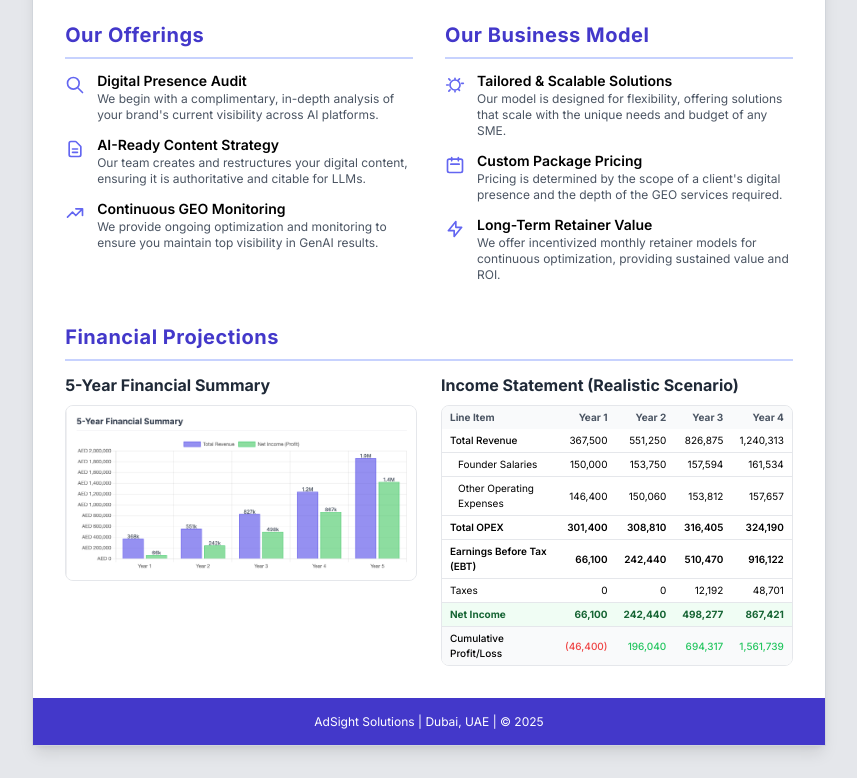
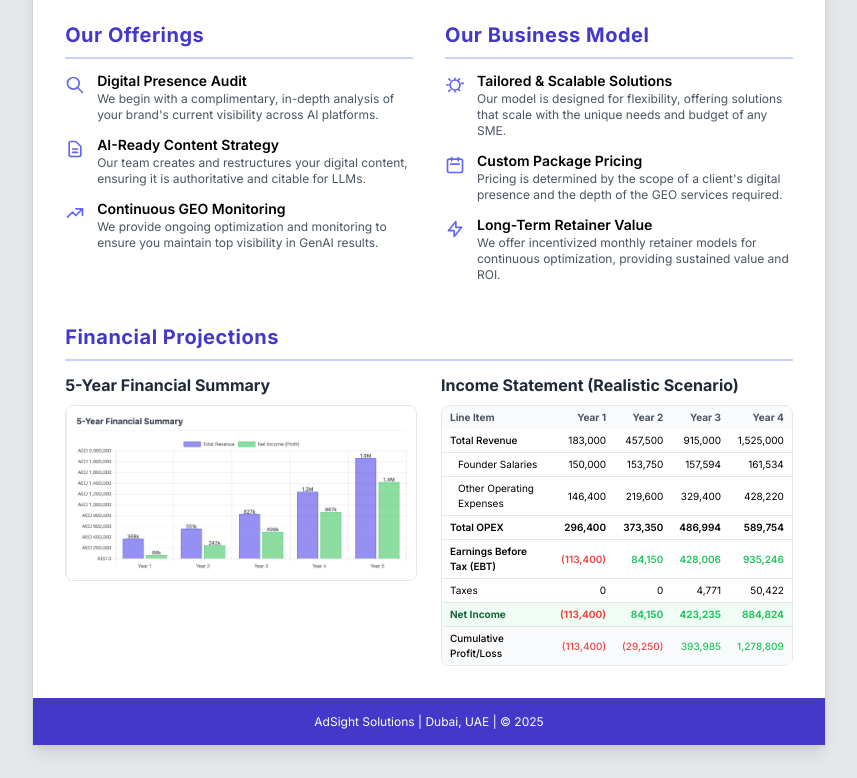
Before and after one commit to sagittarius251201/Brochure, a plain HTML site: page index.html in a window 1280 px wide. Shown: the part 409-1187 px from the top of the page, without its empty margins (211-1068 px from the left). Drawn offline with nearby package versions, Linux system fonts and the light colour scheme.

Commit message:
Update index.html

```diff
--- a/index.html
+++ b/index.html
@@ -67,6 +67,8 @@
                      <div class="flex items-center text-xs text-gray-500 mt-1">
                         <i class="fa-brands fa-whatsapp text-green-500 mr-1.5 text-base"></i>
                         <span>+971 55 194 5740</span>
+
+
                      </div>
                 </div>
             </div>
@@ -149,14 +151,14 @@
                                     </tr>
                                 </thead>
                                 <tbody class="bg-white">
-                                    <tr class="table-row-border"><td class="px-2 py-1 font-medium">Total Revenue</td><td class="px-2 py-1 text-right">367,500</td><td class="px-2 py-1 text-right">551,250</td><td class="px-2 py-1 text-right">826,875</td><td class="px-2 py-1 text-right">1,240,313</td></tr>
+                                    <tr class="table-row-border"><td class="px-2 py-1 font-medium">Total Revenue</td><td class="px-2 py-1 text-right">183,000</td><td class="px-2 py-1 text-right">457,500</td><td class="px-2 py-1 text-right">915,000</td><td class="px-2 py-1 text-right">1,525,000</td></tr>
                                     <tr class="table-row-border"><td class="px-2 py-1 pl-4">Founder Salaries</td><td class="px-2 py-1 text-right">150,000</td><td class="px-2 py-1 text-right">153,750</td><td class="px-2 py-1 text-right">157,594</td><td class="px-2 py-1 text-right">161,534</td></tr>
-                                    <tr class="table-row-border"><td class="px-2 py-1 pl-4">Other Operating Expenses</td><td class="px-2 py-1 text-right">146,400</td><td class="px-2 py-1 text-right">150,060</td><td class="px-2 py-1 text-right">153,812</td><td class="px-2 py-1 text-right">157,657</td></tr>
-                                    <tr class="table-row-border font-semibold"><td class="px-2 py-1">Total OPEX</td><td class="px-2 py-1 text-right">301,400</td><td class="px-2 py-1 text-right">308,810</td><td class="px-2 py-1 text-right">316,405</td><td class="px-2 py-1 text-right">324,190</td></tr>
-                                    <tr class="table-row-border font-semibold"><td class="px-2 py-1">Earnings Before Tax (EBT)</td><td class="px-2 py-1 text-right">66,100</td><td class="px-2 py-1 text-right">242,440</td><td class="px-2 py-1 text-right">510,470</td><td class="px-2 py-1 text-right">916,122</td></tr>
-                                    <tr class="table-row-border"><td class="px-2 py-1">Taxes</td><td class="px-2 py-1 text-right">0</td><td class="px-2 py-1 text-right">0</td><td class="px-2 py-1 text-right">12,192</td><td class="px-2 py-1 text-right">48,701</td></tr>
-                                    <tr class="table-row-border bg-green-50 font-bold text-green-800"><td class="px-2 py-1">Net Income</td><td class="px-2 py-1 text-right">66,100</td><td class="px-2 py-1 text-right">242,440</td><td class="px-2 py-1 text-right">498,277</td><td class="px-2 py-1 text-right">867,421</td></tr>
-                                    <tr class="font-medium bg-gray-50"><td class="px-2 py-1">Cumulative Profit/Loss</td><td class="px-2 py-1 text-right negative">(46,400)</td><td class="px-2 py-1 text-right positive">196,040</td><td class="px-2 py-1 text-right positive">694,317</td><td class="px-2 py-1 text-right positive">1,561,739</td></tr>
+                                    <tr class="table-row-border"><td class="px-2 py-1 pl-4">Other Operating Expenses</td><td class="px-2 py-1 text-right">146,400</td><td class="px-2 py-1 text-right">219,600</td><td class="px-2 py-1 text-right">329,400</td><td class="px-2 py-1 text-right">428,220</td></tr>
+                                    <tr class="table-row-border font-semibold"><td class="px-2 py-1">Total OPEX</td><td class="px-2 py-1 text-right">296,400</td><td class="px-2 py-1 text-right">373,350</td><td class="px-2 py-1 text-right">486,994</td><td class="px-2 py-1 text-right">589,754</td></tr>
+                                    <tr class="table-row-border font-semibold"><td class="px-2 py-1">Earnings Before Tax (EBT)</td><td class="px-2 py-1 text-right negative">(113,400)</td><td class="px-2 py-1 text-right positive">84,150</td><td class="px-2 py-1 text-right positive">428,006</td><td class="px-2 py-1 text-right positive">935,246</td></tr>
+                                    <tr class="table-row-border"><td class="px-2 py-1">Taxes</td><td class="px-2 py-1 text-right">0</td><td class="px-2 py-1 text-right">0</td><td class="px-2 py-1 text-right">4,771</td><td class="px-2 py-1 text-right">50,422</td></tr>
+                                    <tr class="table-row-border bg-green-50 font-bold text-green-800"><td class="px-2 py-1">Net Income</td><td class="px-2 py-1 text-right negative">(113,400)</td><td class="px-2 py-1 text-right positive">84,150</td><td class="px-2 py-1 text-right positive">423,235</td><td class="px-2 py-1 text-right positive">884,824</td></tr>
+                                    <tr class="font-medium bg-gray-50"><td class="px-2 py-1">Cumulative Profit/Loss</td><td class="px-2 py-1 text-right negative">(113,400)</td><td class="px-2 py-1 text-right negative">(29,250)</td><td class="px-2 py-1 text-right positive">393,985</td><td class="px-2 py-1 text-right positive">1,278,809</td></tr>
                                 </tbody>
                             </table>
                         </div>
```
